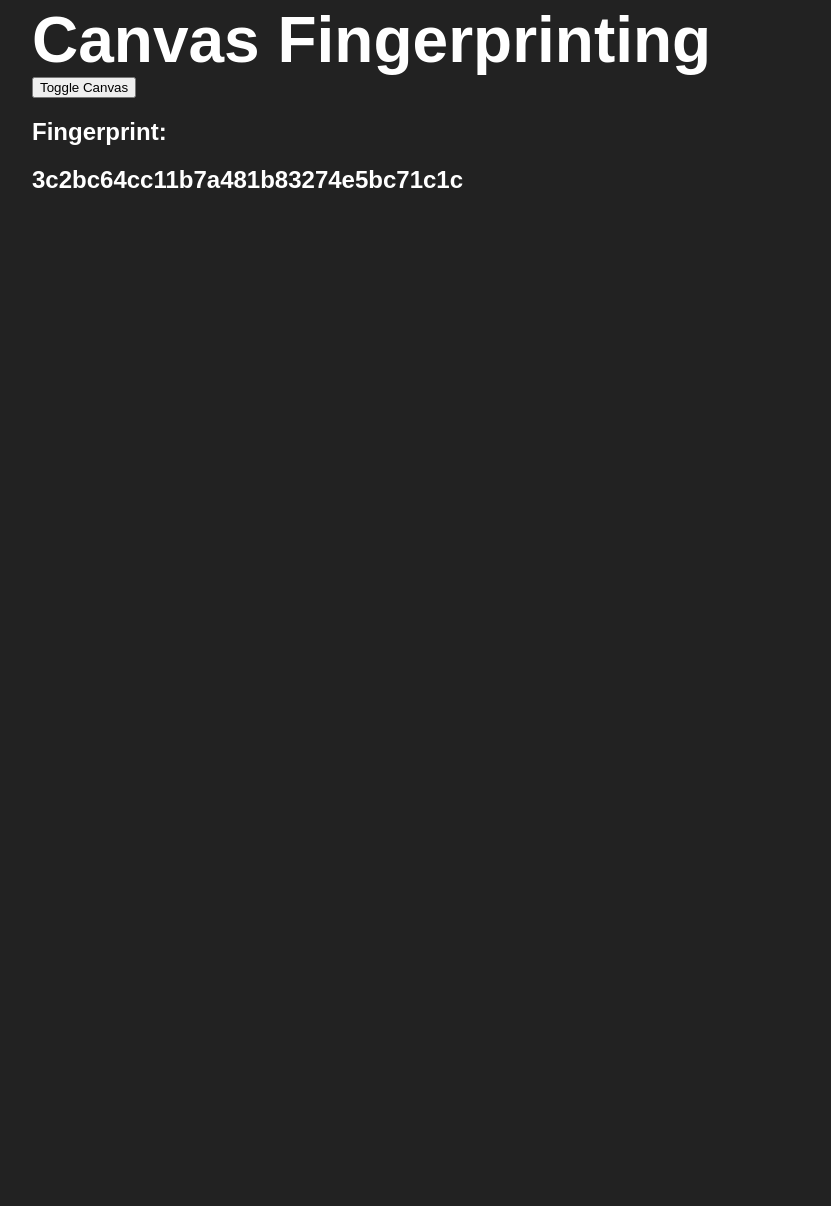
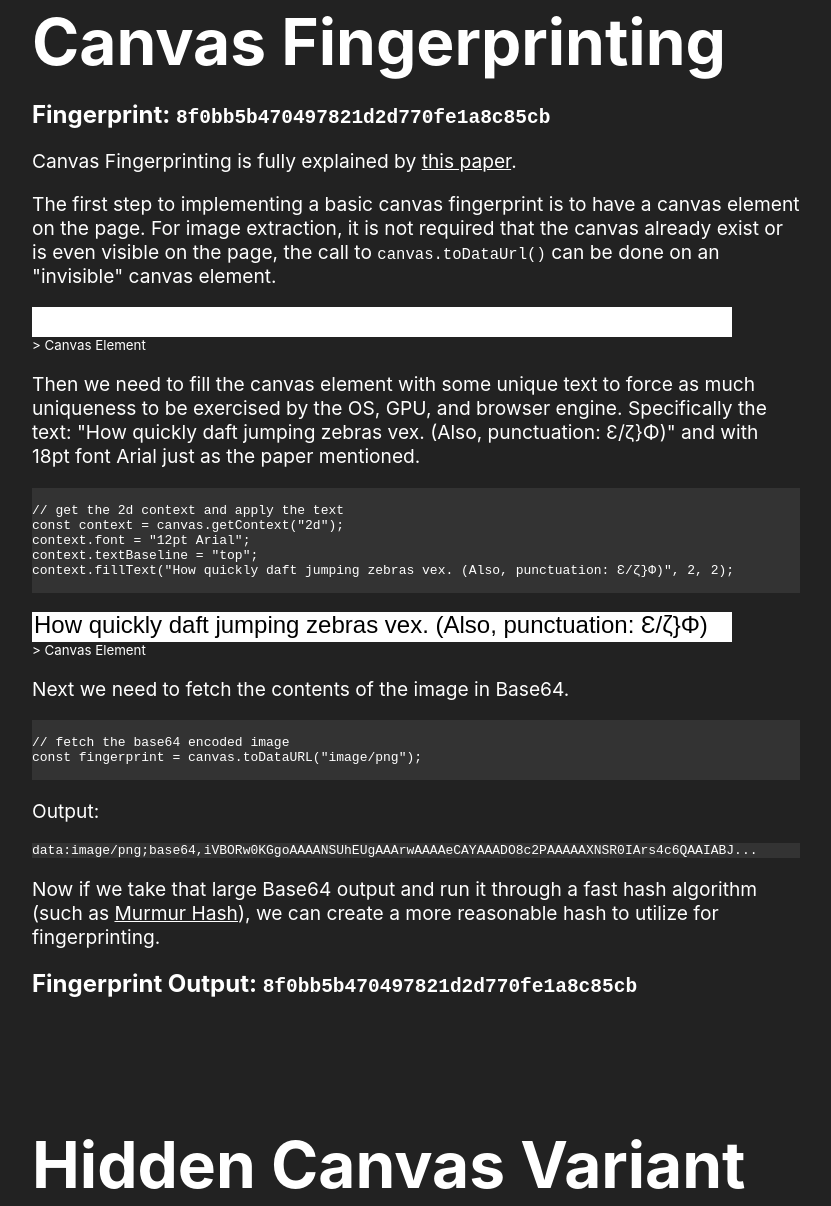
Before and after one commit to DevinCarr/canvas-fingerprinting, a plain HTML site: page index.html in a window 1280 px wide. Shown: the part 125-1331 px from the top of the page, without its empty margins (224-1055 px from the left). Before the commit the page ends 800 px from the top, so only its background shows below. Drawn offline with Linux system fonts and the light colour scheme.

Commit message:
Added more details and useful info.

```diff
--- a/index.html
+++ b/index.html
@@ -6,7 +6,7 @@
         <meta name="viewport" content="width=device-width, initial-scale=1">
         <style>
     body{
-        font-family: sans-serif;
+        font-family: -apple-system,BlinkMacSystemFont,"Segoe UI",Roboto,"Helvetica Neue",Arial,sans-serif,"Apple Color Emoji","Segoe UI Emoji","Segoe UI Symbol","Noto Color Emoji";
         max-width: 48em;
         margin: auto;
         padding: 0 5%;
@@ -28,6 +28,20 @@
         word-wrap: break-word;
     }
 
+    a {
+        color: #fff;
+    }
+
+    pre {
+        margin: auto;
+        background: #333;
+    }
+
+    .example-canvas {
+        display: flex;
+        flex-wrap: wrap;
+    }
+
     @media (min-width: 32em) {
         h1 {
             font-size: 4em;
@@ -38,6 +52,7 @@
         }
     }
         </style>
+        <script type="application/javascript" src="murmur.js"></script>
     </head>
     <body>
         <script>
@@ -51,19 +66,103 @@
         </script>
         <h1>Canvas Fingerprinting</h1>
 
-        <div id="b">
-            <button onClick=toggleCanvas()>Toggle Canvas</button>
+        <h2>Fingerprint: <code id="f1"></code></h2>
+
+        <p>Canvas Fingerprinting is fully explained by <a href="https://hovav.net/ucsd/dist/canvas.pdf">this paper</a>.</p>
+
+        <p>
+            The first step to implementing a basic canvas fingerprint is to have a canvas element on the page.
+            For image extraction, it is not required that the canvas already exist or is even visible on
+            the page, the call to <code>canvas.toDataUrl()</code> can be done on an "invisible" canvas element.
+        </p>
+        <div class="example-canvas">
+            <canvas id="c1" height="30" width="700" style="background: white">
+            </canvas>
+            <small>&gt; Canvas Element</small>
         </div>
-        <h2>Fingerprint:</h2>
-        <h2 id="f"></h2>
-        <script src="murmur.js"></script>
-        <script>
+
+        <p>
+            Then we need to fill the canvas element with some unique text to force as much uniqueness to be
+            exercised by the OS, GPU, and browser engine. Specifically the text: "How quickly daft jumping
+            zebras vex. (Also, punctuation: Ɛ/ζ}Φ)" and with 18pt font Arial just as the paper mentioned.
+        </p>
+        <pre><code>
+// get the 2d context and apply the text
+const context = canvas.getContext("2d");
+context.font = "12pt Arial";
+context.textBaseline = "top";
+context.fillText("How quickly daft jumping zebras vex. (Also, punctuation: Ɛ/ζ}Φ)", 2, 2);
+        </code></pre>
+        <p></p>
+        <div class="example-canvas">
+            <canvas id="c2" height="30" width="700" style="background: white">
+            </canvas>
+            <small>&gt; Canvas Element</small>
+        </div>
+        <script type="application/javascript">
+            (() => {
+                const canvas = document.getElementById("c2");
+                // get the 2d context and apply the text
+                const context = canvas.getContext("2d");
+                context.font = "18pt Arial";
+                context.textBaseline = "top";
+                context.fillText("How quickly daft jumping zebras vex. (Also, punctuation: Ɛ/ζ}Φ)", 2, 2);
+            })();
+        </script>
+
+        <p>
+            Next we need to fetch the contents of the image in Base64.
+        </p>
+        <pre><code>
+// fetch the base64 encoded image
+const fingerprint = canvas.toDataURL("image/png");
+        </code></pre>
+        <p>Output:</p>
+        <pre><code id="raw-output"></code></pre>
+        <script type="application/javascript">
+            (() => {
+                const canvas = document.getElementById("c2");
+                const elem = document.getElementById("raw-output");
+                // fetch the base64 encoded image
+                const fingerprint = canvas.toDataURL("image/png");
+                elem.innerHTML = fingerprint.substring(0,90) + "...";
+            })();
+        </script>
+
+        <p>
+            Now if we take that large Base64 output and run it through a fast hash algorithm (such as
+            <a href="https://en.wikipedia.org/wiki/MurmurHash">Murmur Hash</a>), we can create a more
+            reasonable hash to utilize for fingerprinting.
+        </p>
+        <h2>Fingerprint Output: <code id="raw-output-2"></code></h2>
+        <script type="application/javascript">
+            (() => {
+                const canvas = document.getElementById("c2");
+                const elem = document.getElementById("raw-output-2");
+                // fetch the base64 encoded image
+                const fingerprint = canvas.toDataURL("image/png");
+                const murmur = Murmur.x64hash128(fingerprint, 42);
+                elem.innerHTML = murmur;
+            })();
+        </script>
+
+        <h1>Hidden Canvas Variant</h1>
+        <p>
+            This version shows how you can do the same methods as above without a canvas element originally
+            on the page. It also shows how no notifications are made to the user about the canvas element
+            on insertion to the page, or when information is extracted from the element. Now as mentioned in
+            the paper, there are valid uses to allow these operations normally (image editors, drawing
+            applications, etc.) but browsers have the capability to notify users when certain actions are
+            attempting to occur.
+        </p>
+
+        <pre><code>
 // create the canvas
 const canvas= document.createElement("canvas");
-            canvas.id = "c";
+canvas.id = "c3";
 canvas.style.display = "none";
 canvas.height = 30;
-            canvas.width = 460;
+canvas.width = 700;
 canvas.style.background = "white";
 
 // insert it into the dom
@@ -71,7 +170,7 @@
 
 // get the 2d context and apply the text
 const context = canvas.getContext("2d");
-            context.font = "12pt Arial";
+context.font = "18pt Arial";
 context.textBaseline = "top";
 context.fillText("How quickly daft jumping zebras vex. (Also, punctuation: Ɛ/ζ}Φ)", 2, 2);
 
@@ -81,8 +180,44 @@
 console.log(fingerprint);
 
 // insert into page element
-            const elem = document.getElementById("f");
+const elem = document.getElementById("f2");
 elem.innerHTML = murmur;
+        </code></pre>
+
+        <div id="b">
+            <button onClick=toggleCanvas()>Toggle Canvas</button>
+        </div>
+        <h2>Fingerprint: <code id="f2"></code></h2>
+        <script type="application/javascript">
+            (() => {
+                // create the canvas
+                const canvas= document.createElement("canvas");
+                canvas.id = "c";
+                canvas.style.display = "none";
+                canvas.height = 30;
+                canvas.width = 700;
+                canvas.style.background = "white";
+
+                // insert it into the dom
+                document.getElementById("b").append(canvas);
+
+                // get the 2d context and apply the text
+                const context = canvas.getContext("2d");
+                context.font = "18pt Arial";
+                context.textBaseline = "top";
+                context.fillText("How quickly daft jumping zebras vex. (Also, punctuation: Ɛ/ζ}Φ)", 2, 2);
+
+                // fetch the base64 encoded image
+                const fingerprint = canvas.toDataURL("image/png");
+                const murmur = Murmur.x64hash128(fingerprint, 42);
+                console.log(fingerprint);
+
+                // insert into page element
+                const elem1 = document.getElementById("f1");
+                const elem2 = document.getElementById("f2");
+                elem1.innerHTML = murmur;
+                elem2.innerHTML = murmur;
+            })();
         </script>
     </body>
 </html>
```
Lines whose indentation alone changed are shown as unchanged.
